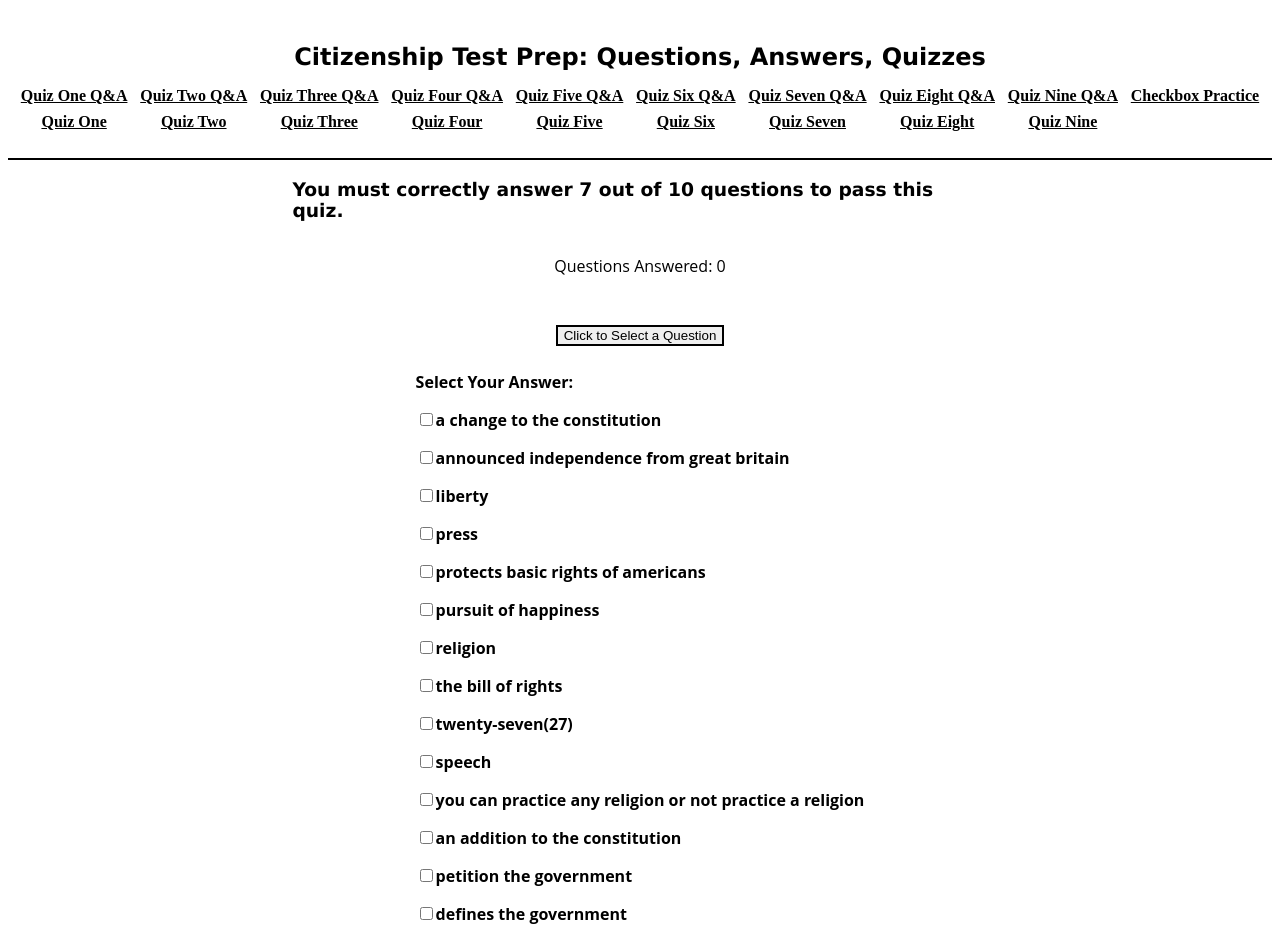
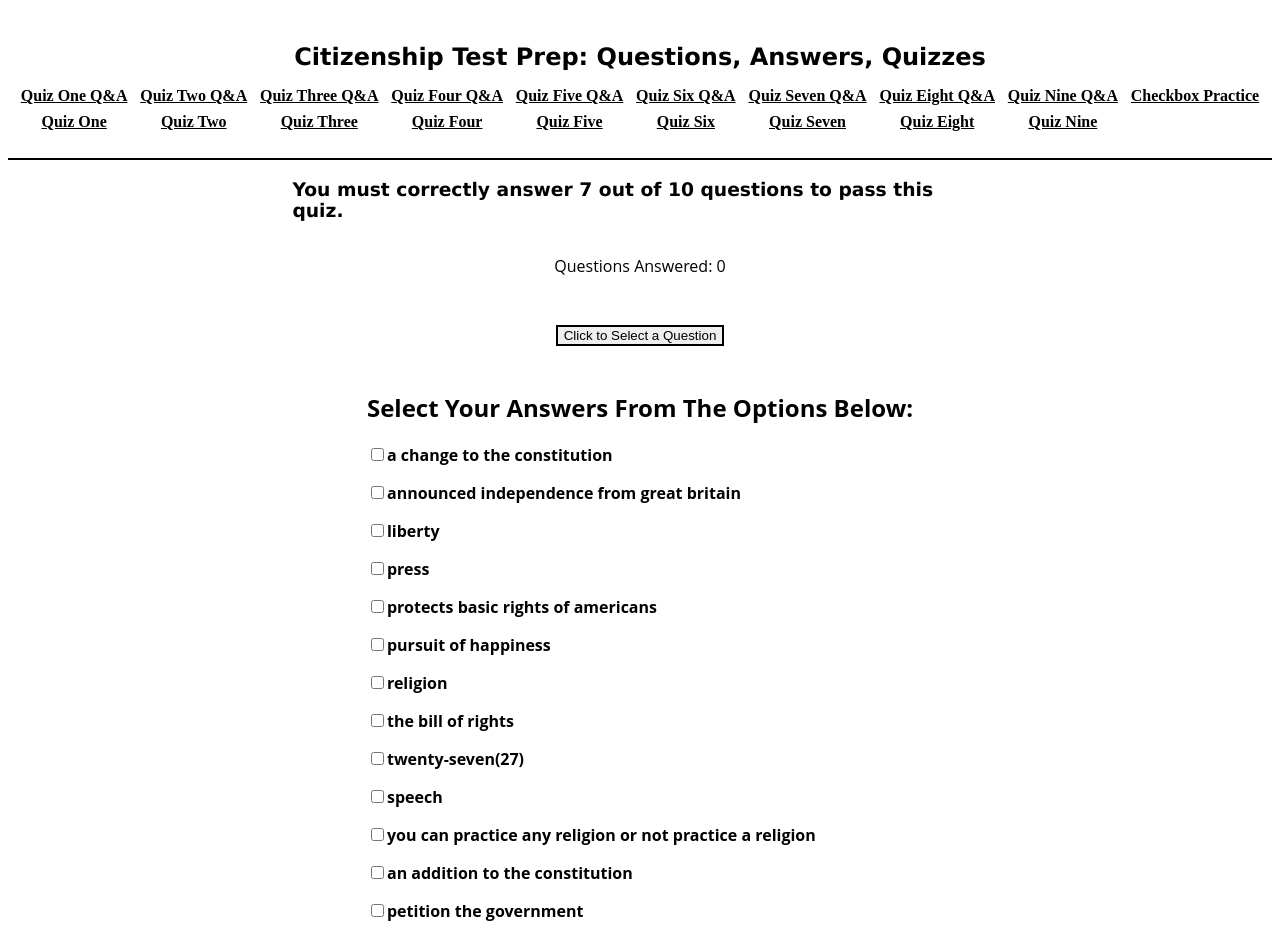
Before and after one commit to mmaustin/citizenship-questions-answers, a React (Create React App) app in the folder citizenship-frontend/: page /questions/quiz-one-test in a window 1280 px wide. Shown: the top 940 px of the page. Built offline with nearby package versions, Linux system fonts and the light colour scheme.

Commit message:
removed improperly placed label tag from aroung the rendered answers, replaced with div tag

```diff
--- a/citizenship-frontend/src/features/questions/QuizOneTest.js
+++ b/citizenship-frontend/src/features/questions/QuizOneTest.js
@@ -182,13 +182,15 @@ export const QuizOneTest = () => {
             </div>
             <div className='sub-container-two'>
                 <form onSubmit={e => handleSubmit(e)}>
-                    <label>
-                        Select Your Answer:&nbsp;&nbsp;&nbsp;
+                    <h2>
+                        Select Your Answers From The Options Below:
+                    </h2>
+                    <div>
                         {/*<select className='answer-selector' value={selectAnswer} onChange={handleChange}>*/}
                             {/*<option value=""></option>*/}
-                            {checkboxAnswers}
+                        {checkboxAnswers}
                         {/*</select>*/}
-                    </label>&nbsp;&nbsp;&nbsp;
+                    </div>
                     <input className='submit-answer' type="submit" value="Submit" disabled={!allowSubmit}/>
                 </form>
             </div>
```
